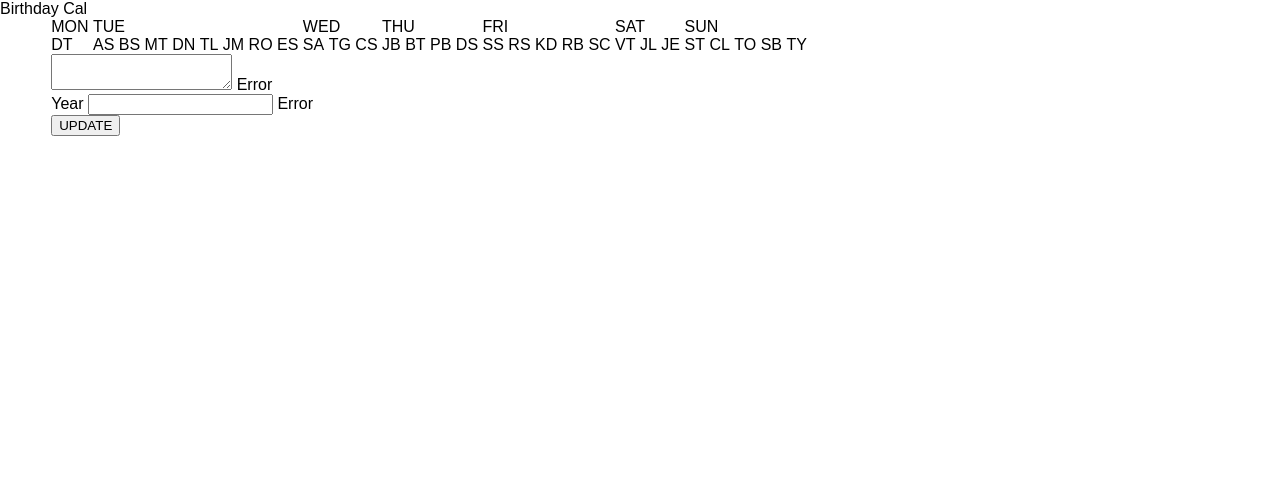
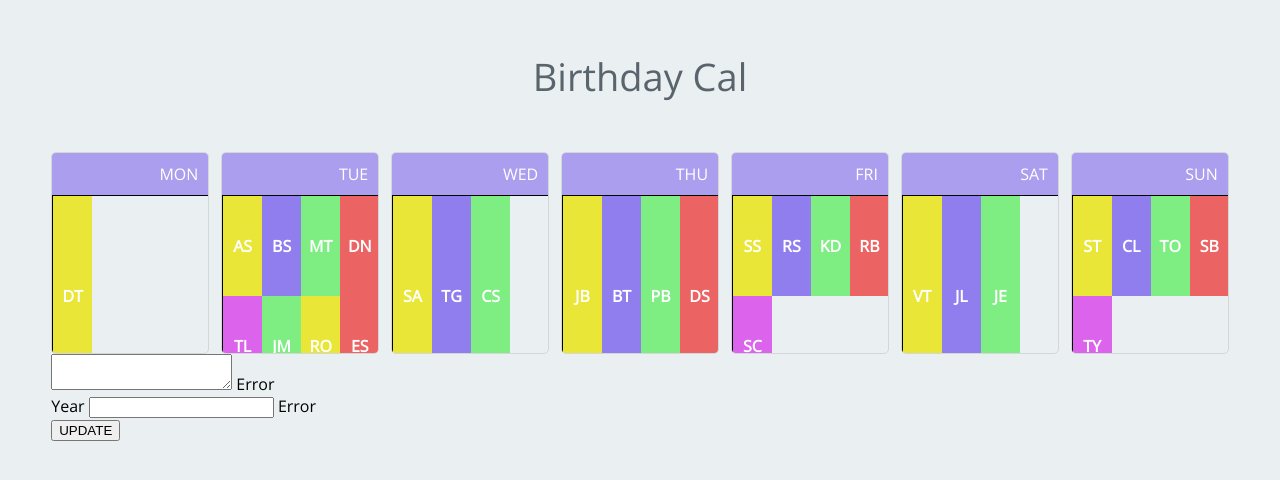
Before and after one commit to mvishrutaxioned/Birthday-Calender, a plain HTML site: page index.html in a window 1280 px wide. Drawn offline with nearby package versions, Linux system fonts and the light colour scheme.

Commit message:
added cards styling

```diff
--- a/assets/css/style.css
+++ b/assets/css/style.css
@@ -83,7 +83,8 @@ sub { bottom: -.25em; }
 /*for all*/
 body {
   box-sizing: border-box;
-  font-family: sans-serif;
+  background-color: #eaf0f2;
+  font-family: 'Open Sans',sans-serif;
 }
 
 a {
@@ -107,6 +108,7 @@ li {
 .wrapper {
   max-width: 1350px;
   width: 92%;
+  box-sizing: border-box;
   margin: 0 auto;
 }
 
@@ -114,12 +116,70 @@ li {
   main styling starts here
 =================================*/
 
+h1 {
+  margin: 50px auto;
+  color: #59646d;
+  font-weight: 300;
+  font-size: 38px;
+  text-align: center;
+}
 
+/* card styling starts here */
 
+.list { margin: 0 auto; }
 
+.cards {
+  display: flex;
+  justify-content: center;
+  align-items: center;
+  gap: 1%;
+}
 
+.card {
+  width: 14%;
+  height: 200px;
+  border: 1px solid #d3d7d8;
+  border-radius: 5px;
+  overflow: hidden;
+}
 
+.card h2 {
+  box-sizing: border-box;
+  padding: 10px;
+  background-color: #ab9eee;
+  color: #fff;
+  text-align: right;
+}
 
+.names {
+  width: 100%;
+  height: 100%;
+  display: flex;
+  flex-wrap: wrap;
+  border: 1px solid;
+}
+
+.names li {
+  max-width: 100%;
+  width: auto;
+  min-width: 25%;
+  max-height: 100%;
+  height: auto;
+  min-height: 25%;
+  display: flex;
+  justify-content: center;
+  align-items: center;
+  color: #ffff;
+  font-weight: 600;
+}
+
+.names li:nth-child(n) { background: #e9e638; }
+.names li:nth-child(2n) { background: #917eee; }
+.names li:nth-child(3n) { background: #7eee83; }
+.names li:nth-child(4n) { background: #ec6363; }
+.names li:nth-child(5n) { background: #dc63ec; }
+
+/* card styling ends here */
 
 /*=================================
   main styling ends here
```
